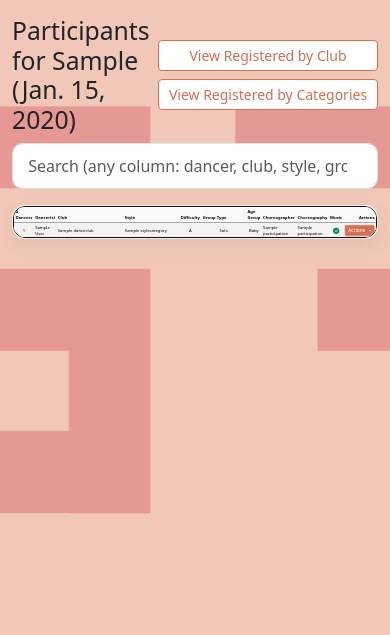
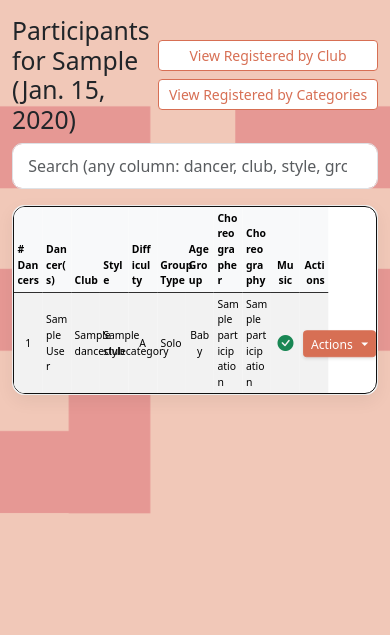
Before and after one commit to comi-cvetkovic/dance_portal_starter, a Django app: page /events/1/participants/ in a window 390 px wide. Shown: the part 113-748 px from the top of the page. Run offline with Django 5.2, Linux system fonts and the light colour scheme; a user stored in the database is signed in; tables that the repository leaves empty hold one stand-in row (values such as "Sample post"); some libraries are stand-ins or nearby versions.

Commit message:
Fix View Registered table clipping on mobile

```diff
--- a/core/static/css/site.css
+++ b/core/static/css/site.css
@@ -285,10 +285,28 @@ body {
     max-width: 100%;
   }
 
+  /* View Registered: allow tighter wrapping so right-most columns are not clipped. */
+  .participants-table {
+    width: 100% !important;
+    table-layout: fixed;
+  }
+  .participants-table th,
+  .participants-table td {
+    white-space: normal !important;
+    word-break: break-word;
+    overflow-wrap: anywhere;
+  }
+  .participants-table .club-col,
+  .participants-table .group-type-col,
+  .participants-table .style-col {
+    min-width: 0 !important;
+    white-space: normal !important;
+  }
+
   table th,
   table td {
     font-size: 0.75rem;
     padding: 0.35rem 0.5rem;
-    white-space: nowrap;
+    white-space: normal;
   }
 }
--- a/core/templates/core/list_event_participants.html
+++ b/core/templates/core/list_event_participants.html
@@ -66,7 +66,7 @@
 {% if grouped_participations %}
 <div class="table-shell participants-shell">
   <div class="table-responsive participants-table-wrap">
-    <table class="table table-striped table-hover table-sm align-middle participants-table scale-to-fit">
+    <table class="table table-striped table-hover table-sm align-middle participants-table">
     <thead class="table-light">
       <tr>
         <th scope="col">{% trans "# Dancers" %}</th>
```
